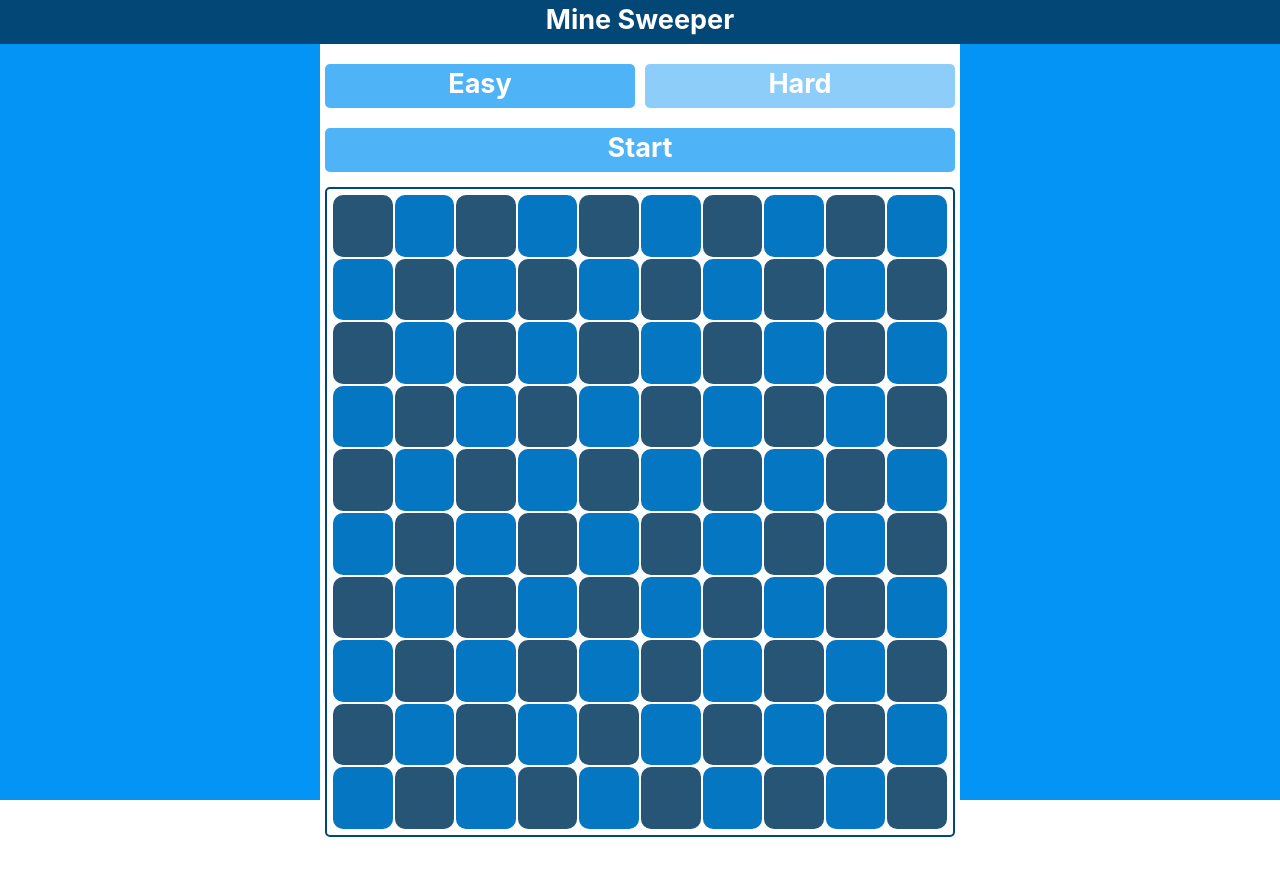
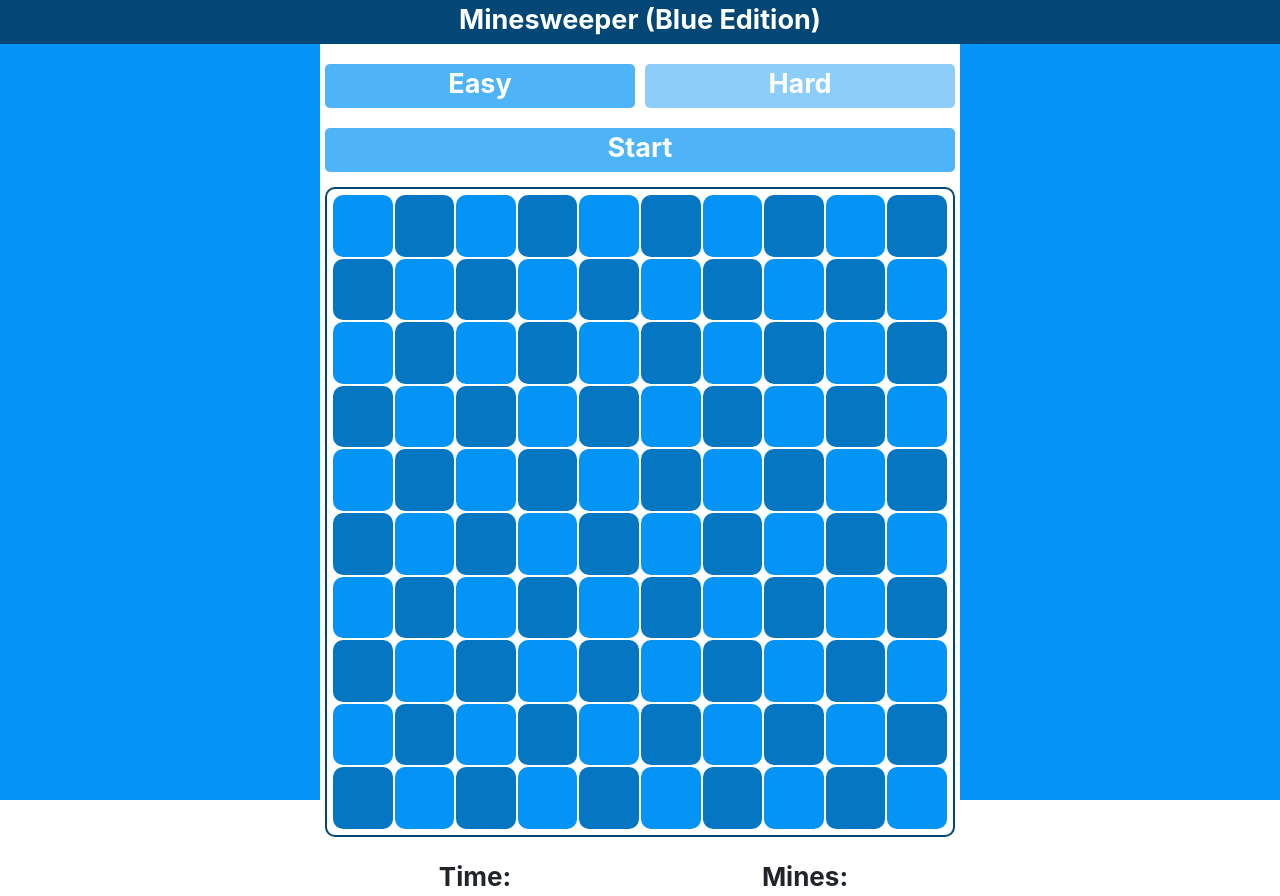
Before and after one commit to Tijunel/mine-sweep, a React app: page / in a window 1280 px wide. Before the commit the page ends 837 px from the top, so only its background shows below. Built offline with nearby package versions, Linux system fonts and the light colour scheme.

Commit message:
More updates

```diff
--- a/src/game/game.js
+++ b/src/game/game.js
@@ -1,11 +1,13 @@
 import React from 'react';
 import TileArea from './tileArea';
+import GameStats from './gamestats';
 
 export default class Game extends React.Component {
     render = () => {
         return (
             <div id="game">
                 <TileArea difficulty={this.props.difficulty}/>
+                <GameStats/>
             </div>
         );
     }
--- a/src/game/gamestats.js
+++ b/src/game/gamestats.js
@@ -0,0 +1,26 @@
+import React from 'react';
+import { Container, Row, Col } from 'react-bootstrap';
+import '../styling/gamestats.css';
+
+export default class GameStats extends React.Component {
+    constructor(props) {
+        super(props);
+    }
+
+    render = () => {
+        return (
+            <div id="game-stats">
+                <Container>
+                    <Row>
+                        <Col>
+                            <b>Time: {this.props.time}</b>
+                        </Col>
+                        <Col>
+                            <b>Mines: {this.props.mines}</b>
+                        </Col>
+                    </Row>
+                </Container>
+            </div>
+        );
+    }
+}
--- a/src/game/tileArea.js
+++ b/src/game/tileArea.js
@@ -23,15 +23,14 @@ export default class TileArea extends React.Component {
     }
 
     generateTiles = () => {
-        let cols = (this.props.difficulty) ? 10 : 30;
+        let cols = (this.props.difficulty) ? 10 : 15;
         for (var i = 0; i < cols; i++) {
             this.tiles[i] = [];
             for (var j = 0; j < cols; j++) {
-                var colour = '#0476C2';
-                if(((i + 10) + j) % 2 == 0) colour = '#265575';
+                var colour = (((i + 10) + j) % 2 === 0) ? '#0494F5' : '#0476C2';
                 this.tiles[i].push(
                     <Col key={(i * 10) + j} style={{ padding: 0, margin: 0 }}>
-                        <Tile row={i} col={j} colour={colour}/>
+                        <Tile row={i} col={j} colour={colour} />
                     </Col>
                 );
             }
@@ -48,16 +47,12 @@ export default class TileArea extends React.Component {
 
     render = () => {
         return (
-            <div id="play-area">
-                <Container>
-                    <div id="game-border" ref={this.widthRef}>
-                        <div id='tile-area'>
-                            <Container>
-                                {this.info}
-                            </Container>
-                        </div>
-                    </div>
-                </Container>
+            <div id="game-border">
+                <div id='tile-area'>
+                    <Container>
+                        {this.info}
+                    </Container>
+                </div>
             </div>
         );
     }
--- a/src/index.js
+++ b/src/index.js
@@ -17,7 +17,7 @@ class App extends React.Component {
 	}
 
 	updateDifficulty = (state) => {
-		this.setState({ easy: state });
+		this.setState({ easy: !state });
 	}
 
 	render = () => {
--- a/src/navigation/topNav.js
+++ b/src/navigation/topNav.js
@@ -6,7 +6,7 @@ export default class TopNavigation extends React.Component {
         return (
             <div id="top-nav">
                 <div id="top-nav-title">
-                    <b>Mine Sweeper</b>
+                    <b>Minesweeper (Blue Edition)</b>
                 </div>
             </div>
         )
--- /dev/null
+++ b/src/styling/gamestats.css
@@ -0,0 +1,7 @@
+
+#game-stats {
+    margin-top: 20px;
+    font-style: bold;
+    font-size: 26px;
+    text-align: center;
+}
--- a/src/styling/tileArea.css
+++ b/src/styling/tileArea.css
@@ -1,13 +1,7 @@
-#play-area .container {
-    padding: 5px;
-}
-
-#play-area #game-border {
-    border: 2px solid #024775;
-    border-radius: 5px;
-}
 
 #tile-area {
     padding: 5px;
     text-align: center;
+    border: 2px solid #024775;
+    border-radius: 10px;
 }
```
Also changed, not shown: src/navigation/modal.js (+10 -0 lines).
